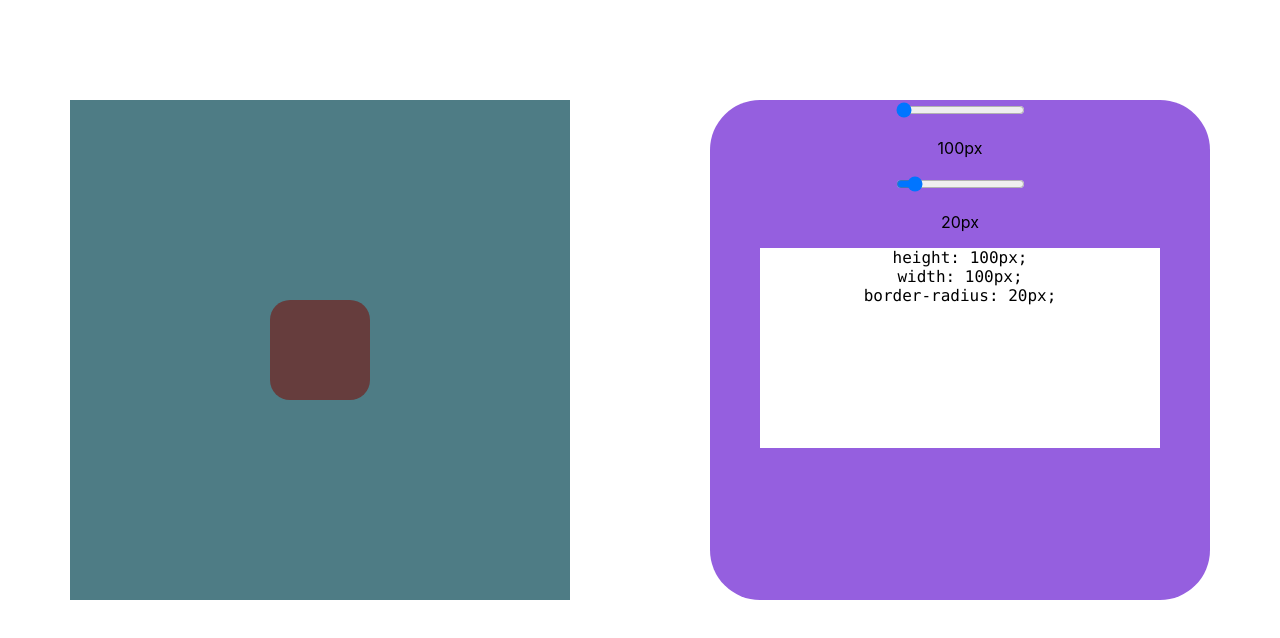
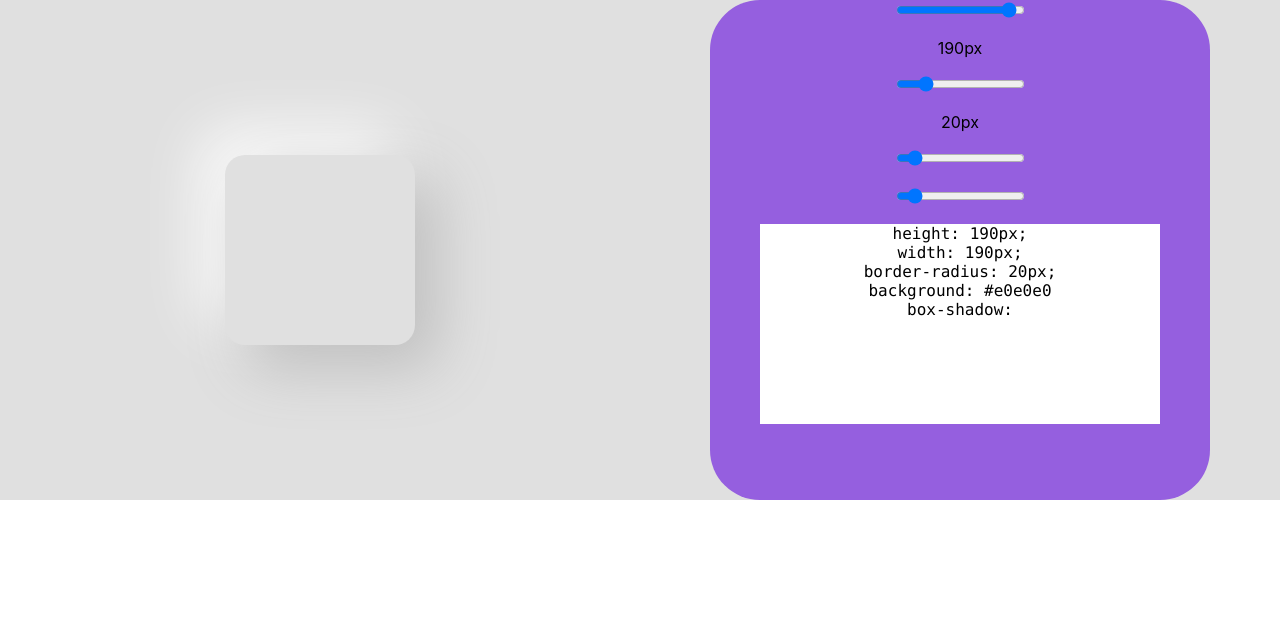
Before and after one commit to maxsmoly/neoGeneratorCSS, a React (Create React App) app in the folder neo/: page / in a window 1280 px wide. Shown: the top 638 px of the page. Built offline with nearby package versions, Linux system fonts and the light colour scheme.

Commit message:
shadow string function

```diff
--- a/neo/src/main/Main.css
+++ b/neo/src/main/Main.css
@@ -8,7 +8,6 @@
 .main {
 	display: flex;
 	justify-content: space-around;
-	margin-top: 100px;
 }
 
 .render-block {
@@ -16,16 +15,13 @@
 	flex-direction: column;
 	height: 500px;
 	width: 500px;
-	background-color: rgb(78, 124, 133);
 }
 .result {
 	margin-top: auto;
 	margin-bottom: auto;
 	margin-left: auto;
 	margin-right: auto;
-	height: 200px;
-	width: 200px;
-	background-color: rgb(102, 61, 61);
+	box-shadow: 22px 22px 60px #bebebe, -22px -22px 60px #ffffff;
 }
 .settings {
 	height: 500px;
--- a/neo/src/main/Main.js
+++ b/neo/src/main/Main.js
@@ -6,11 +6,21 @@ class Main extends React.Component {
 		super(props)
 		this.state = {
 			count: 10,
-			resultWidth: 100,
+			resultWidth: 190,
 			resultRadius: 20,
+			bgResult: '#e0e0e0',
+			horizontal: 22,
+			vertical: 22,
+			blur: 60,
+			colorOne: '#bebebe',
+			negativeHorizont: -22,
+			negatiVertical: -22,
+			colorTwo: '#FFFFFF',
+			shadowRes: '',
 		}
 		this.rangeSize = this.rangeSize.bind(this)
 		this.rangeRadius = this.rangeRadius.bind(this)
+		this.shadowString = this.shadowString.bind(this)
 	}
 	rangeSize(e) {
 		this.setState({ resultWidth: +e.target.value })
@@ -18,21 +28,48 @@ class Main extends React.Component {
 	rangeRadius(e) {
 		this.setState({ resultRadius: +e.target.value })
 	}
+	shadowString() {
+		let a = this.state.horizontal + 'px '
+		let b = this.state.vertical + 'px '
+		let c = this.state.blur + 'px '
+		let d = ',' + this.state.negativeHorizont + 'px '
+		let e = this.state.negatiVertical + 'px '
+		this.setState({ horizontal: a })
+		this.setState({ vertical: b })
+		this.setState({ blur: c })
+		this.setState({ colorOne: this.state.colorOne })
+		this.setState({ shadowRes: a + b + c + this.state.colorOne + d + e + c + this.state.colorTwo })
+		console.log(this.state.shadowRes)
+	}
 
 	render() {
 		let resultStyle = {
 			width: this.state.resultWidth,
 			height: this.state.resultWidth,
 			borderRadius: this.state.resultRadius,
+			background: this.state.bgResult,
+			boxShadow: this.state.shadowRes,
 		}
+
+		console.log(resultStyle)
+		console.log(this.state.shadowRes)
+
 		return (
 			<main>
-				<div className='main'>
+				<div className='main' style={{ background: this.state.bgResult }}>
 					<div className='render-block'>
 						<div className='result' style={resultStyle}></div>
 					</div>
 					<div className='settings'>
-						<input className='result-size' onChange={this.rangeSize} type='range' min='50' max='200' step='1' />
+						<input
+							className='result-size'
+							onInput={this.rangeSize}
+							type='range'
+							min='50'
+							max='200'
+							step='1'
+							defaultValue={this.state.resultWidth}
+						/>
 						<p>{this.state.resultWidth + 'px'}</p>
 						<input
 							className='result-radius'
@@ -41,9 +78,29 @@ class Main extends React.Component {
 							min='0'
 							max='100'
 							step='1'
+							defaultValue={this.state.resultRadius}
+						/>
+						<p>{this.state.resultRadius + 'px'}</p>
+						<input
+							className='result-distance'
+							onChange={this.rangeSize}
+							type='range'
+							min='0'
+							max='100'
+							step='1'
 							defaultValue='10'
 						/>
-						<p>{this.state.resultRadius + 'px'}</p>
+						<p></p>
+						<input
+							className='result-blur'
+							onChange={this.rangeRadius}
+							type='range'
+							min='0'
+							max='100'
+							step='1'
+							defaultValue='10'
+						/>
+						<p></p>
 						<div className='code-result'>
 							<p>
 								<pre>
@@ -54,6 +111,9 @@ class Main extends React.Component {
 										<br />
 										border-radius: {this.state.resultRadius + 'px'};
 										<br />
+										background: {this.state.bgResult}
+										<br />
+										box-shadow:{this.state.shadowRes}
 									</code>
 								</pre>
 							</p>
```
